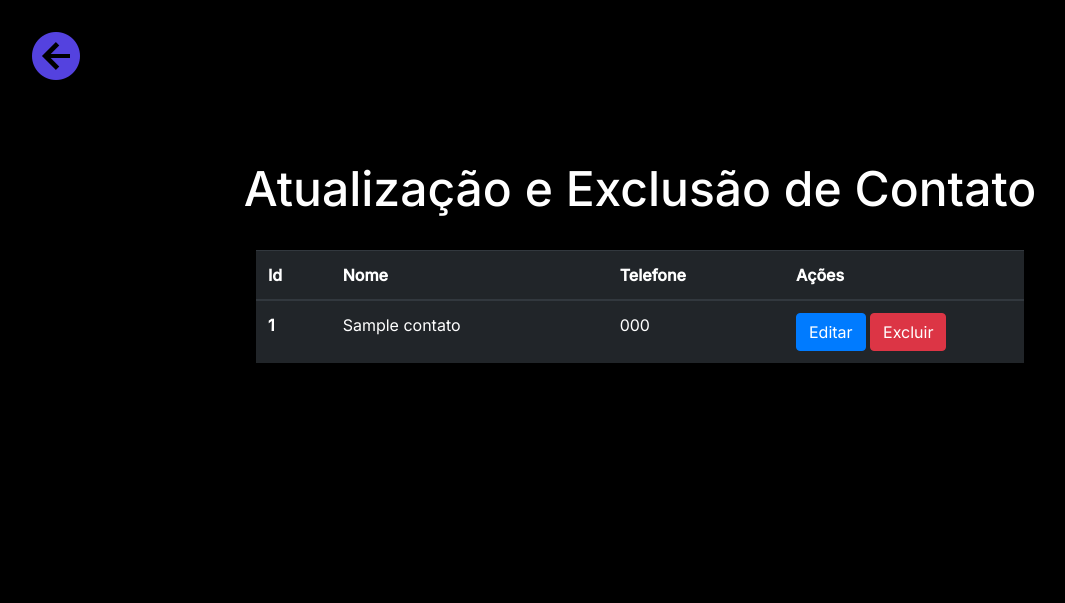
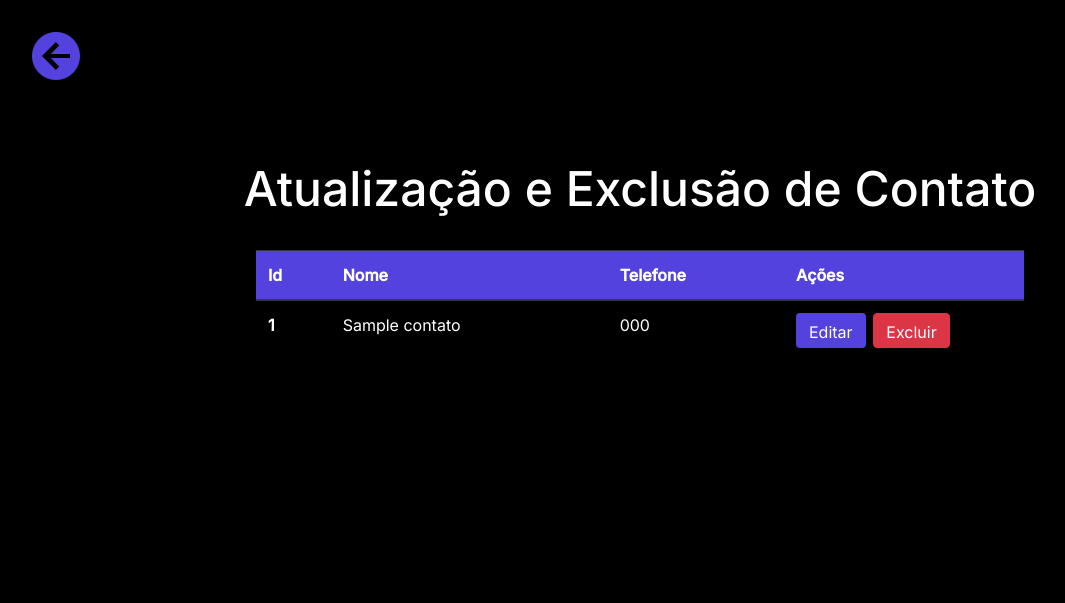
Before and after one commit to DanielAlmeidaToledo/agendaPHP, a PHP site: page /Paginas/formularioAtualizarExcluir.php in a window 1280 px wide. Shown: the top 603 px of the page, without its empty margins (0-1065 px from the left). Run offline with PHP 8.4, Linux system fonts and the light colour scheme; tables that the repository leaves empty hold one stand-in row (values such as "Sample post"); some libraries are stand-ins or nearby versions.

Commit message:
feature: estiliza tela de exclusao e edicao

```diff
--- a/Forms/processaTodosFormularios.php
+++ b/Forms/processaTodosFormularios.php
@@ -11,8 +11,8 @@
     header("Location: ../Paginas/formularioAtualizarExcluir.php");
 
   } else if(isset($_POST['consulta'])) {
-    $id_contato = $_POST['id_contato'];
-    $contato = $agendaBO->consultarContato($id_contato);
+    $id = $_POST['id'];
+    $contato = $agendaBO->consultarContato($id);
     // header("Location: ../Paginas/formularioAtualizarExcluir.php");
 
   } else if(isset($_POST['atualizar'])) {
--- a/Paginas/formularioAtualizarExcluir.php
+++ b/Paginas/formularioAtualizarExcluir.php
@@ -38,8 +38,8 @@
                             <td>' . $contato['nome'] . '</td>
                             <td>' . $contato['telefone'] . '</td>
                             <td>
-                                <button type="button" class="btn btn-primary" data-toggle="modal" data-target="#editarModal' . $contato['id'] . '">Editar</button>
-                                <button type="button" class="btn btn-danger" data-toggle="modal" data-target="#excluirModal' . $contato['id'] . '">Excluir</button>
+                                <button type="button" class="btn btn-table btn-table-edit" data-toggle="modal" data-target="#editarModal' . $contato['id'] . '">Editar</button>
+                                <button type="button" class="btn btn-table btn-danger" data-toggle="modal" data-target="#excluirModal' . $contato['id'] . '">Excluir</button>
                             </td>
                         </tr>';
                 }
--- a/styles/global.css
+++ b/styles/global.css
@@ -75,6 +75,22 @@ form {
 .table {
     width: 75%;
     margin: 0 auto;
+    background-color: transparent;
+}
+
+.table thead {
+    background-color: #5442DF;
+}
+
+.btn-table {
+    height: 2.2rem;
+    color: #fff;
+    margin: 0 .2rem 0 0;
+    cursor: pointer;
+}
+
+.btn-table-edit {
+    background-color: #5442DF;
 }
 
 /* Modal */
@@ -85,13 +101,13 @@ form {
 
 .modal-dialog {
     margin-top: 10rem;
-    box-shadow: 1px 1px 20px 2px #5442df5c;
+    box-shadow: 2px 2px 20px 2px #0000005c;
     border-radius: .5rem;
 }
 
 .modal-content {
-    background-color: #000;
     color: #fff;
+    background-color: #181818;
 }
 
 .modal-header button {
```
Also changed, not shown: Paginas/formularioConsulta.php (+29 -3 lines).
